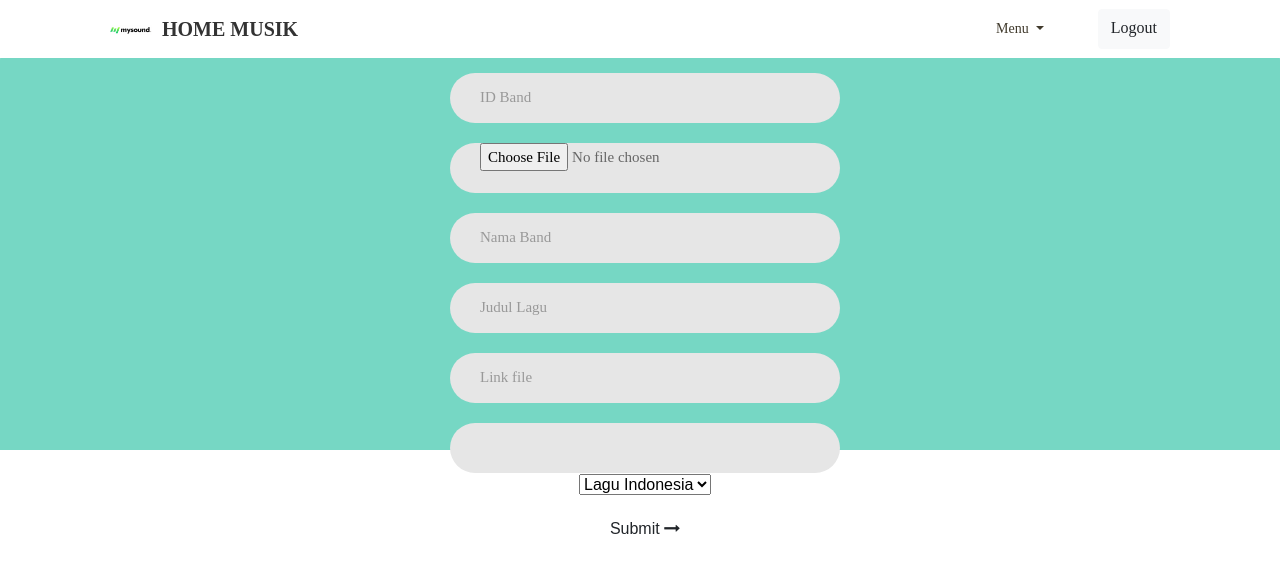
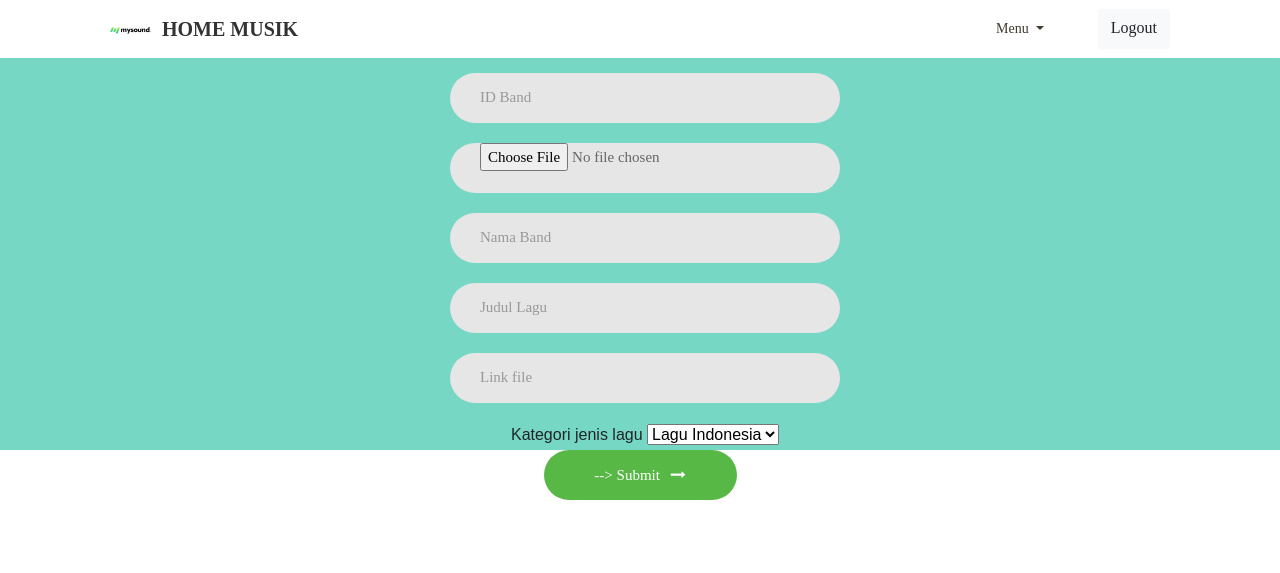
Before and after one commit to FachriezalNugraha/musikku2, a PHP site: page /edit.php?id=1 in a window 1280 px wide. Shown: the top 573 px of the page. Run offline with PHP 8.4, Linux system fonts and the light colour scheme; the visitor is signed in with stand-in values (Sample User, id 1); data that the repository does not hold is empty; some web fonts are replaced.

Commit message:
update konek30

```diff
--- a/edit.php
+++ b/edit.php
@@ -83,7 +83,7 @@ if(empty($_SESSION['username']))
           <span class="shadow-input1"></span>
           </div>
 
-          <div class="wrap-input1 validate-input" data-validate = "Kategori is required">
+         <!--  <div class="wrap-input1 validate-input" data-validate = "Kategori is required">
           <input class="input1" type="table" name="Kategori"></input>
            <td></td>
               <td><select name="kategori">
@@ -94,8 +94,8 @@ if(empty($_SESSION['username']))
           <span class="shadow-input1"></span>
 </select>
 </td>
-</div>
-        <!--    <td>Kategori jenis lagu</td>
+</div> -->
+            <td>Kategori jenis lagu</td>
               <td></td>
               <td><select name="kategori">
                 <option value="Lagu Indonesia"> Lagu Indonesia </option>
```
